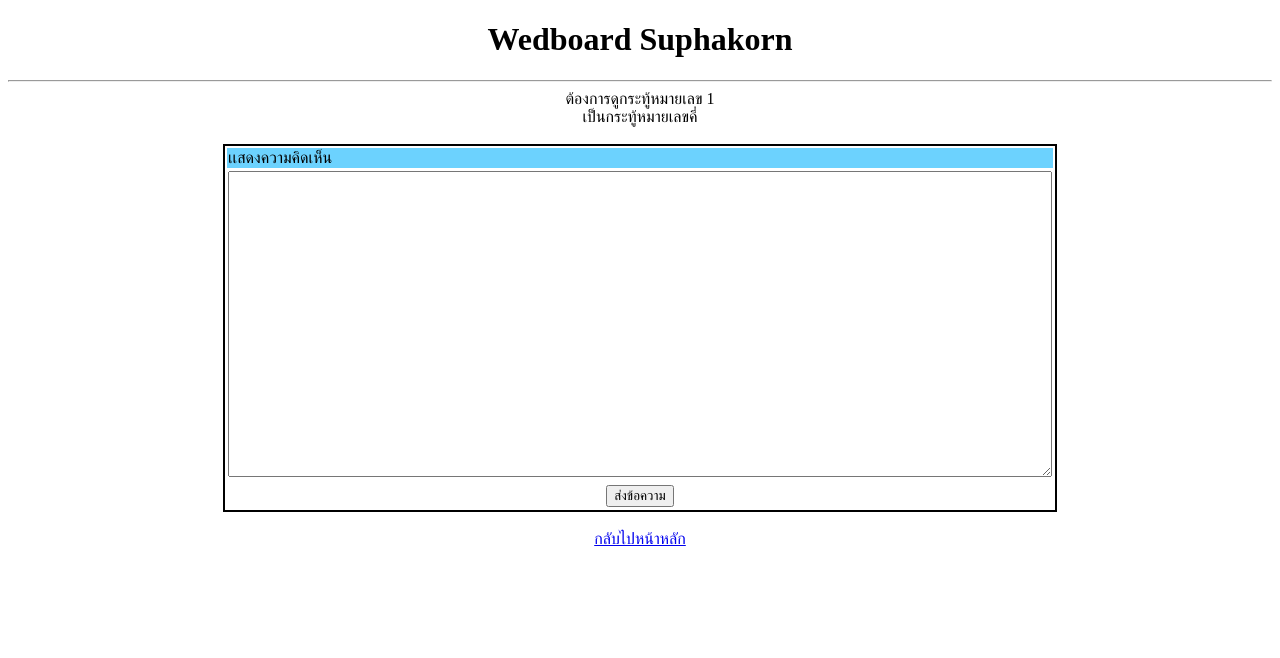
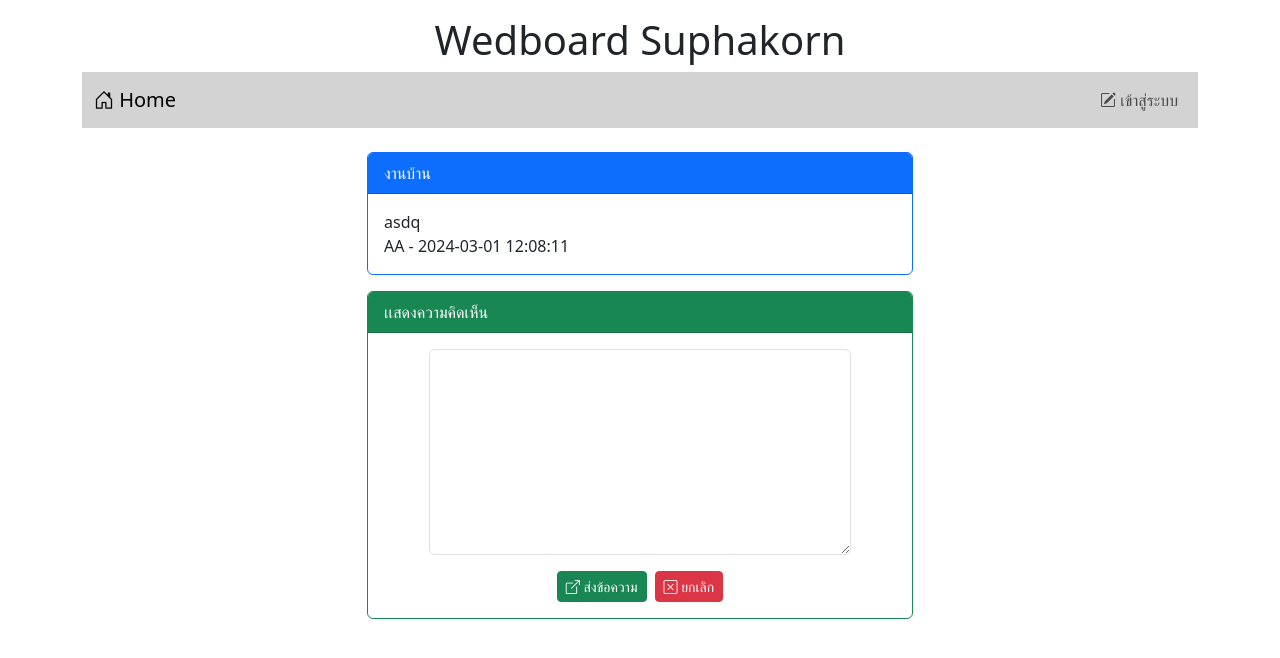
Before and after one commit to Axmjai/Wedboard_ECT, a PHP site: page /post.php?id=1 in a window 1280 px wide. Shown: the top 658 px of the page. Run offline with PHP 8.4, Linux system fonts and the light colour scheme; data comes from the database, SQL or seed files in the repository.

Commit message:
Work10
Work10

```diff
--- a/post.php
+++ b/post.php
@@ -1,44 +1,74 @@
+<?php
+    session_start();
+    ?>
+
 <!DOCTYPE html>
 <html lang="en">
 <head>
     <meta charset="UTF-8">
     <meta name="viewport" content="width=device-width, initial-scale=1.0">
+    <link rel="stylesheet" href="bootstrap-5.3.2-dist/css/bootstrap.min.css">
+    <script src="bootstrap-5.3.2-dist/js/bootstrap.bundle.min.js"></script>
+    <link rel="stylesheet" href="https://cdn.jsdelivr.net/npm/bootstrap-icons@1.11.3/font/bootstrap-icons.min.css">
     <title>POST</title>
 </head>
 <body>
-<h1 style="text-align: center;">Wedboard Suphakorn</h1>
-    <hr>
-<div style="text-align: center;">
+    <div class="container-lg">
+    <h1 style="text-align: center;" class="mt-3">Wedboard Suphakorn</h1>
+    <?php include "nav.php" ?>
+
+
+    <div class="row mt-4">
+        <div class="col-lg-3 col-md-2 col-sm-1"></div>
+        <div class="col-lg-6 col-md-8 col-sm-10">
         <?php
-    $id = $_GET['id'];
-    echo "ต้องการดูกระทู้หมายเลข $id <br>";
-    if(($id %2)==0){
-        echo "เป็นกระทู้หมายเลขคู่";
+    $conn=new PDO("mysql:host=localhost;dbname=webboard;charset=utf8","root","");
+    $sql = "SELECT post.title,post.content,post.post_date,user.login
+    FROM post INNER JOIN user ON (post.user_id = user.id) WHERE post.id = $_GET[id]";
+    $result=$conn->query($sql);
+    while($row=$result->fetch()){
+           echo "<div class='card border-primary'>";
+           echo "<div class='card-header bg-primary text-white'>$row[0]</div>";
+           echo "<div class='card-body'>$row[1]<br> $row[3] - $row[2]
+                </div>";
+echo "</div>";
             }
-    else{
-        echo"เป็นกระทู้หมายเลขคี่";
-    }
-
         ?>
+            <div class="card border-success mt-3">
+                <div class="card-header bg-success text-white">
+                    เเสดงความคิดเห็น
+                </div>
+                <div class="card-body">
+                    <form action="post_save.php" method="post">
+                        <input type="hidden" name="post_id"
+                        value="<?= $_GET['id'];?>">
+                        <div class="row mb-3 justify-content-center">
+                            <div class="col-lg-10">
+                                <textarea name="comment" rows="8" class="form-control" required>
+                                </textarea>
+                            </div>
+                        </div>
+                        <div class="row">
+                            <div class="col-lg-12 d-flex justify-content-center">
+                                <button type="submit" class="btn btn-success btn-sm text-white">
+                                    <i class="bi bi-box-arrow-up-right"></i> ส่งข้อความ
+                                </button>
+                                <button type="reset" class="btn btn-danger btn-sm text-white ms-2">
+                                    <i class="bi bi-x-square"></i> ยกเลิก</button>
+                                </div>
+                        </div>
+                    </form>
+                </div>
 
             </div>
 
-<table style="border:2px solid black;width: 40%;" align="center">
+        </div>
+        <br>
 
-      <tr><td colspan="2" style="background-color: #6cd2fe;">เเสดงความคิดเห็น</td></tr><br>
-       <tr><td colspan="1"><textarea name="MS" rows="20%" cols="100%">
-        </textarea>
-        <tr><td colspan="2" align="center"><input type="submit" value="ส่งข้อความ"> </td></tr>
-    </td></tr>
+    </div>
+        <div class="col-lg-3 col-md-2 col-sm-1"></div>
+    </div>
 
-
-      </table>
-      <div style="text-align: center;">
-      <br>
-                 <a href="index.php">กลับไปหน้าหลัก</a>
 </div>
-      <Form>
-
-    </Form>
 </body>
 </html>
```
Also changed, not shown: index.php (+10 -3 lines), post_save.php (added, +12 -0 lines), webboard.sql (renamed from webboard (1).sql, +15 -4 lines). Lines whose indentation alone changed are shown as unchanged.
